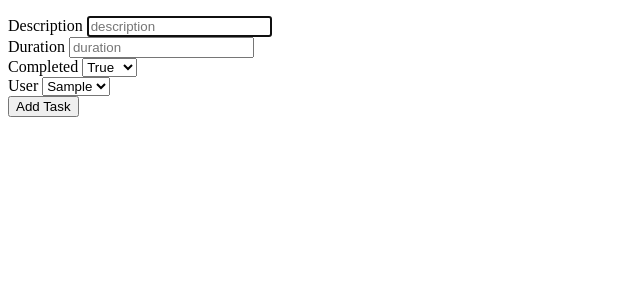
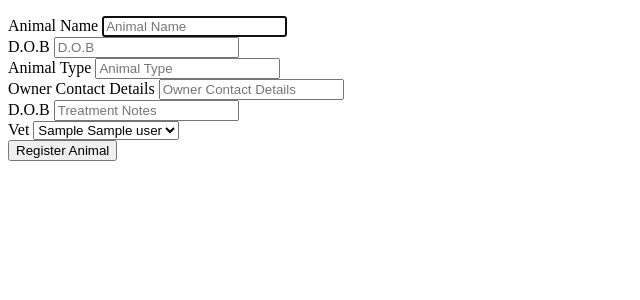
Before and after one commit to DevMcClure/Python-Project---Vet-app, a Flask app: template templates/animals/register_animal.html in a window 1280 px wide. Shown: the part 70-370 px from the top of the page, without its empty margins (0-640 px from the left). Run offline with Flask 2, Linux system fonts and the light colour scheme; the template is opened without the code that fills it: most values are stand-ins (such as "Sample title", 1, 10 or a date in 2020).

Commit message:
Seventh commit

```diff
--- a/console.py
+++ b/console.py
@@ -19,6 +19,8 @@ vet_repository.save(vet2)
 vet3 = Vet("Not", "Assigned")
 vet_repository.save(vet3)
 
+animal_repository.select_all()
+vet_repository.select_all()
 
 
 
--- a/controllers/animals_controller.py
+++ b/controllers/animals_controller.py
@@ -17,11 +17,11 @@ def animals():
 
 @animals_blueprint.route("/register/animal", methods= ['Get'])
 def register_animals():
-    register_animal = animal_repository.select_all()
-    return render_template("animals/register_animal.html", all_register_animals = register_animal)
+    animal = animal_repository.select_all()
+    return render_template("animals/register_animal.html", all_vets = animal)
 
 
-@animals_blueprint.route("/animal/info/<id>", methods=['GET'])
+@animals_blueprint.route("/animal/<id>/info", methods=['GET'])
 def animal_info(id):
     animal= animal_repository.select(id)
     return render_template("animals/animal_info.html", animal = animal)
--- a/templates/animals/edit.html
+++ b/templates/animals/edit.html
@@ -1,7 +1,7 @@
 {% extends "base.html" %}
 {% block content %}
 
-<form action="/animal/info/{{animal.id}}" method="post">
+<form action="/animal/{{animal.id}}/info" method="post">
   <div>
     <label for="animal_name">Pet Name:</label>
     <input type="text" id="animal_name" name="animal_name" value="{{animal.animal_name}}" required autofocus>
--- a/templates/animals/index.html
+++ b/templates/animals/index.html
@@ -4,7 +4,7 @@
 {% for animal in all_animals %}
     <div class="animal">
         <div class = "content">
-            <a href="/animal/info/{{animal.id}}">Animal:{{animal.animal_name}}</a>
+            <a href="/animal/{{animal.id}}/info">Animal:{{animal.animal_name}}</a>
            <div class="Vet">
                <p> Vet: {{animal.vet.first_name}} {{animal.vet.second_name}}</p>
            </div>
--- a/templates/animals/register_animal.html
+++ b/templates/animals/register_animal.html
@@ -4,47 +4,56 @@
 
 
 
-
-<form action="/tasks" method="post">
+<form action="/animals" method="post">
 
     <div>
-        <label for="description">Description</label>
-        <input type="text" id="description"
-        name="description" placeholder="description"
+        <label for="animal_name">Animal Name</label>
+        <input type="text" id="animal_name"
+        name="animal_name" placeholder="Animal Name"
         required autofocus>
     </div>
 
     <div>
-        <label for="duration">Duration</label>
-        <input type="number" id="duration"
-        name="duration" placeholder="duration" required>
+        <label for="date_of_birth">D.O.B</label>
+        <input type="text" id="date_of_birth"
+        name="date_of_birth" placeholder="D.O.B" required>
+    </div>
+
+    <div>
+        <label for="animal_type">Animal Type</label>
+        <input type="text" id="animal_type"
+        name="animal_type" placeholder="Animal Type" required>
+    </div>
+
+    <div>
+        <label for="owner_contact">Owner Contact Details</label>
+        <input type="text" id="owner_contact"
+        name="owner_contact" placeholder="Owner Contact Details" required>
+    </div>
+
+    <div>
+        <label for="treatment_notes">D.O.B</label>
+        <input type="text" id="treatment_notes"
+        name="treatment_notes" placeholder="Treatment Notes" required>
     </div>
 
 
-    <div>
-        <label for="completed">Completed</label>
-        <select id="completed" name="completed">
-            <option value="1">True</option>
-            <option value="0">False</option>
-        </select>
-    </div>
-
 
     <div>
-        <label for="user">User</label>
-        <select id="user" name="user_id">
+        <label for="vet">Vet</label>
+        <select id="vet" name="vet_id">
 
 
 
-            {% for user in all_users %}
-            <option value="{{user.id}}">{{ user.first_name}}</option>
+            {% for vet in all_vets %}
+            <option value="{{vet.id}}">{{vet.first_name}} {{vet.second_name}}</option>
             {% endfor %}
 
         </select>
     </div>
 
 
-    <button type="submit">Add Task</button>
+    <button type="submit">Register Animal</button>
 
 
 </form>
```
